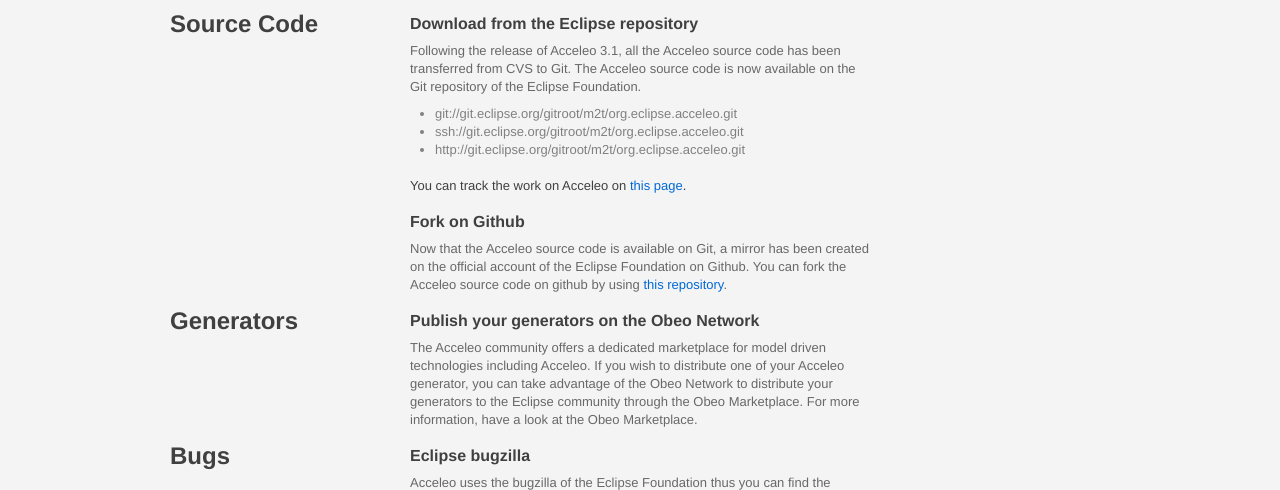
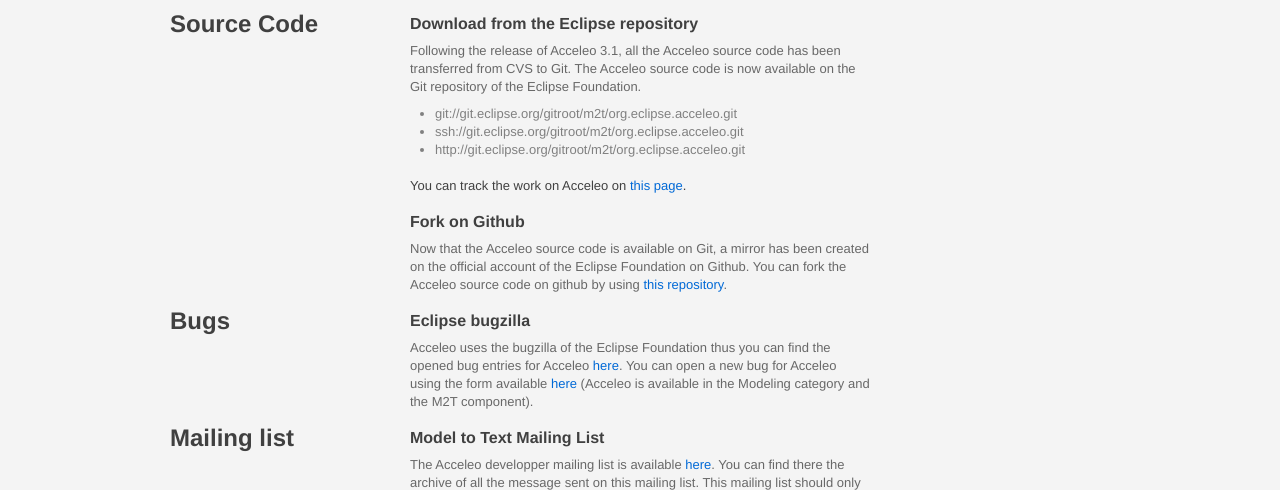
Before and after one commit to sbegaudeau/acceleo-website, a plain HTML site: page contribute/index.html in a window 1280 px wide. Shown: the part 426-916 px from the top of the page. Drawn offline with nearby package versions, Linux system fonts and the light colour scheme.

Commit message:
Improved contribution page.

```diff
--- a/contribute/index.html
+++ b/contribute/index.html
@@ -137,19 +137,6 @@
 
         <div class="row">
           <div class="span4 columns">
-            <h2>Generators</h2>
-          </div>
-          <div class="span8 columns">
-            <h4>Publish your generators on the Obeo Network</h4>
-            <p>
-              The Acceleo community offers a dedicated marketplace for model driven technologies including Acceleo. If you wish to distribute one of your Acceleo generator, you can take
-              advantage of the Obeo Network to distribute your generators to the Eclipse community through the Obeo Marketplace. For more information, have a look at the Obeo Marketplace.
-            </p>
-          </div>
-        </div>
-
-        <div class="row">
-          <div class="span4 columns">
             <h2>Bugs</h2>
           </div>
           <div class="span8 columns">
```
